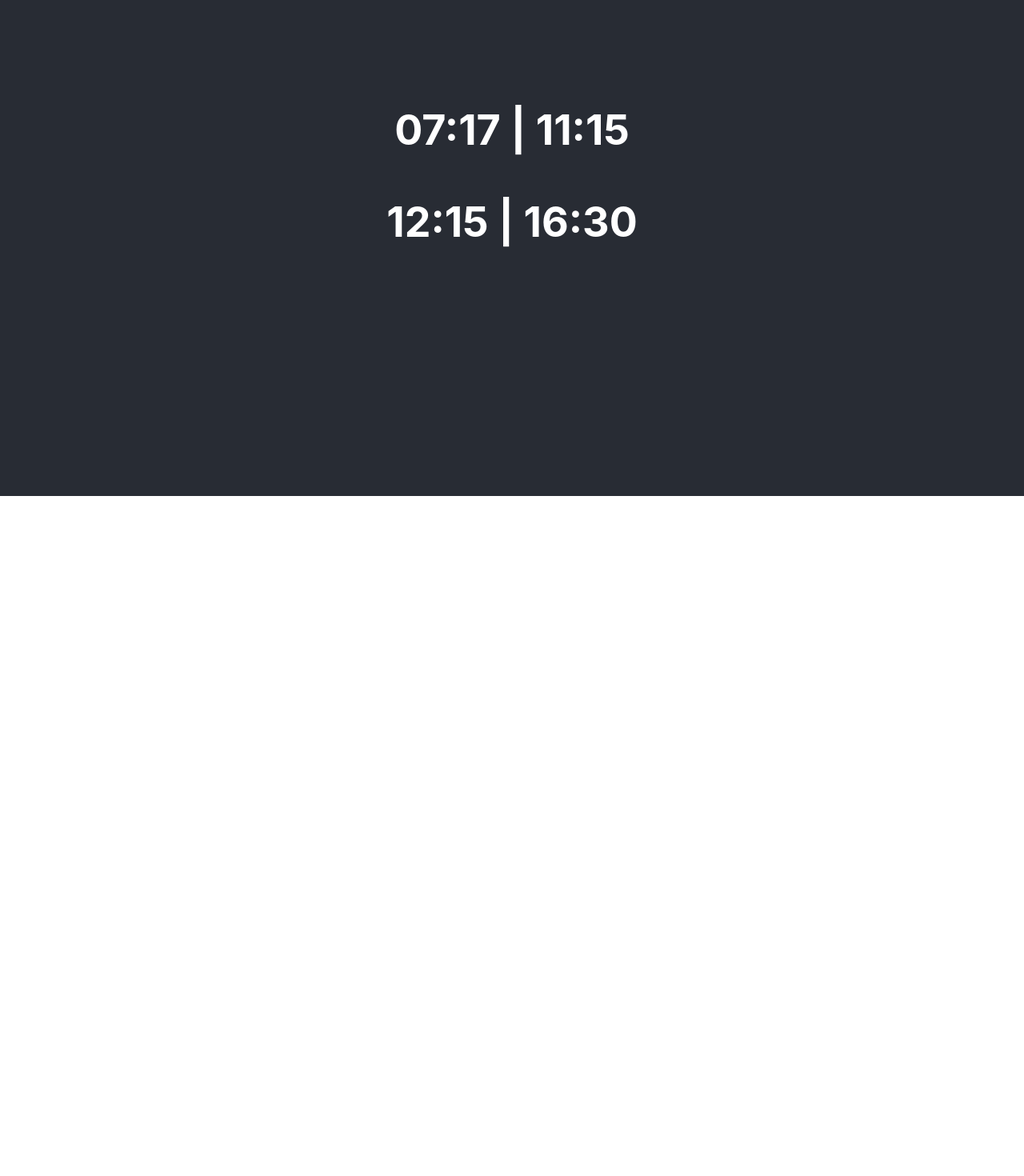
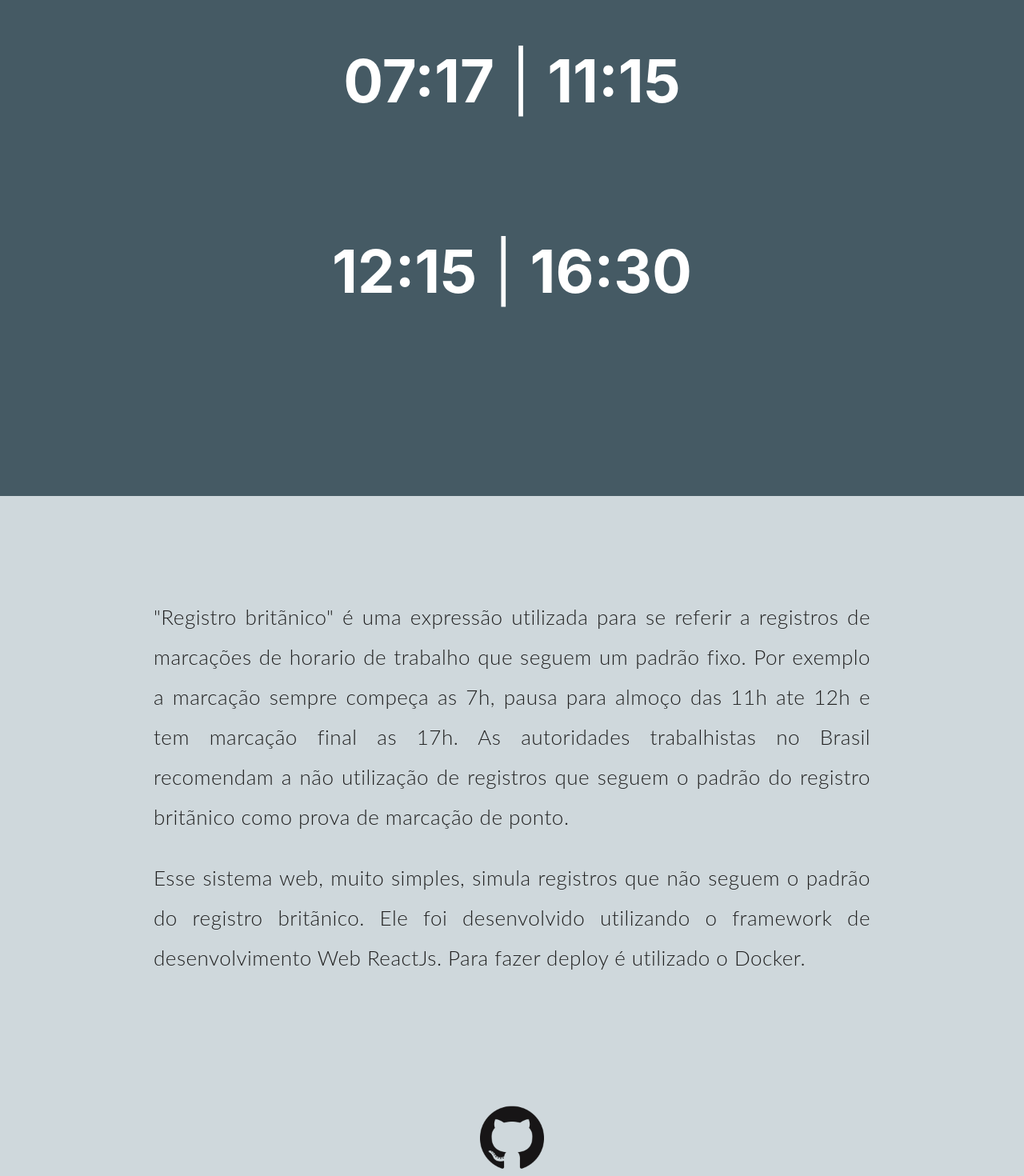
Before and after one commit to roj4s/non_british_register_generator, a React (Create React App) app: page / in a window 1280 px wide. Shown: the part 180-1650 px from the top of the page at 80% size. Before the commit the page ends 800 px from the top, so only its background shows below. Built offline with nearby package versions, Linux system fonts and the light colour scheme.

Commit message:
Add Description section
Such section contains a description on british register. This commit contains
several aesthetically pleasing enhacements.

Signed-off-by: Luis Miguel Rojas Aguilera <rojas@icomp.ufam.edu.br>

```diff
--- a/src/App.css
+++ b/src/App.css
@@ -1,38 +1,3 @@
 .App {
   text-align: center;
 }
-
-.App-logo {
-  height: 40vmin;
-  pointer-events: none;
-}
-
-@media (prefers-reduced-motion: no-preference) {
-  .App-logo {
-    animation: App-logo-spin infinite 20s linear;
-  }
-}
-
-.App-header {
-  background-color: #282c34;
-  min-height: 100vh;
-  display: flex;
-  flex-direction: column;
-  align-items: center;
-  justify-content: center;
-  font-size: calc(10px + 2vmin);
-  color: white;
-}
-
-.App-link {
-  color: #61dafb;
-}
-
-@keyframes App-logo-spin {
-  from {
-    transform: rotate(0deg);
-  }
-  to {
-    transform: rotate(360deg);
-  }
-}
--- a/src/App.js
+++ b/src/App.js
@@ -1,13 +1,13 @@
 import React from 'react';
 import './App.css';
 import HoursCard from './HoursCard/HoursCard';
+import KnowMore from './KnowMore/KnowMore';
 
 function App() {
   return (
     <div className="App">
-      <header className="App-header">
        <HoursCard />
-      </header>
+      <KnowMore />
     </div>
   );
 }
--- a/src/HoursCard/HoursCard.css
+++ b/src/HoursCard/HoursCard.css
@@ -1,3 +1,11 @@
 .HoursCard {
   text-align: center;
+  #background-color: #282c34;
+  min-height: 100vh;
+  display: flex;
+  flex-direction: column;
+  align-items: center;
+  justify-content: center;
+  font-size: calc(10px + 8vmin);
+  color: white;
 }
--- a/src/HoursCard/HoursCard.js
+++ b/src/HoursCard/HoursCard.js
@@ -91,10 +91,12 @@ class HoursCard extends Component {
 
     console.log(this.state.entries);
     let entries = this.state.entries.map((e) =>
-      <p><span>{e[0]}:{e[1]}  |  {e[2]}:{e[3]}</span></p> );
+      <p><strong>{e[0]}:{e[1]}</strong>    |  <strong>{e[2]}:{e[3]}</strong></p> );
 
     return (
-      <h1>{entries}</h1>
+      <div className="HoursCard dark-primary-color">
+        {entries}
+      </div>
     );
 
   }
--- /dev/null
+++ b/src/KnowMore/KnowMore.css
@@ -0,0 +1,24 @@
+.KnowMore {
+  padding: 100px;
+  padding-right: 15vw;
+  padding-left: 15vw;
+  height: 100vh;
+  font-size: calc(10px + 2vmin);
+  font-family: Lato, "Helvetica Neue", Helvetica, arial, sans-serif;
+  text-align: justify;
+  letter-spacing: 0.5px;
+  line-height: 50px;
+  font-weight: 300;
+}
+
+.GithubLogo{
+
+ text-align: center;
+ margin-top: 20vh;
+ height: 50px;
+
+}
+
+.GithubLogoImg{
+  height: 10vh;
+}
--- /dev/null
+++ b/src/KnowMore/KnowMore.js
@@ -0,0 +1,32 @@
+import React, { Component } from 'react';
+import './KnowMore.css';
+import '../palette.css';
+
+class KnowMore extends Component {
+
+  constructor(props) {
+    super(props);
+  }
+
+  render() {
+
+    return (
+      <div className="KnowMore light-primary-color primary-text-color">
+      <p>"Registro britãnico" é uma expressão utilizada para se referir
+      a registros de marcações de horario de trabalho que seguem um padrão fixo.
+      Por exemplo a marcação sempre compeça as 7h, pausa para almoço das 11h ate
+      12h e tem marcação final as 17h. As autoridades trabalhistas no Brasil
+      recomendam
+      a não utilização de registros que seguem o padrão do registro britãnico como
+      prova de marcação de ponto.</p>
+      <p>Esse sistema web, muito simples, simula registros que não seguem o padrão
+      do registro britãnico. Ele foi desenvolvido utilizando o framework de desenvolvimento Web ReactJs. Para fazer deploy é utilizado
+      o Docker.</p><div className='GithubLogo'><a
+      href="https://github.com/roj4s/non_british_register_generator"><img
+      className="GithubLogoImg" src='github-logo.png'
+      /></a></div></div>
+    );
+
+  }
+}
+export default KnowMore;
--- /dev/null
+++ b/src/palette.css
@@ -0,0 +1,10 @@
+/* Palette generated by Material Palette - materialpalette.com/blue-grey/cyan */
+
+.dark-primary-color    { background: #455A64; }
+.default-primary-color { background: #607D8B; }
+.light-primary-color   { background: #CFD8DC; }
+.text-primary-color    { color: #FFFFFF; }
+.accent-color          { background: #00BCD4; }
+.primary-text-color    { color: #212121; }
+.secondary-text-color  { color: #757575; }
+.divider-color         { border-color: #BDBDBD; }
```
Also changed, not shown: public/github-logo.png (added), public/robots.txt (deleted).
